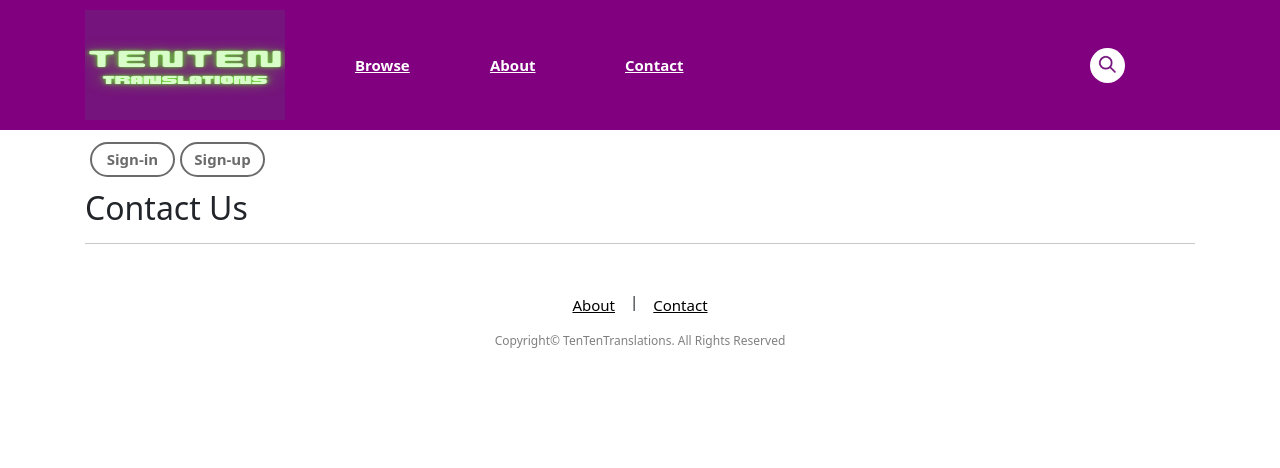
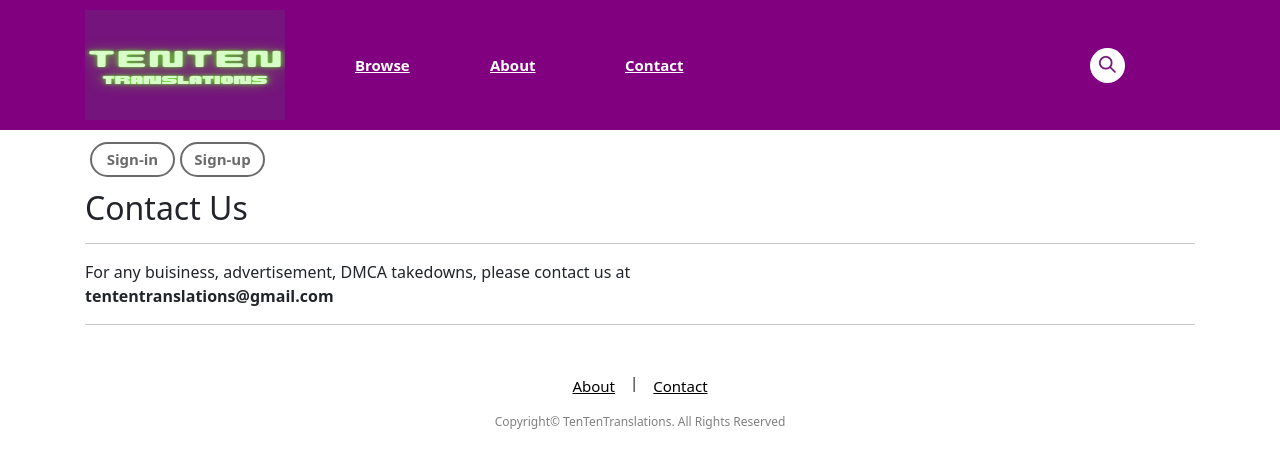
Before and after one commit to Jgooso/tententranslations, a Vue app in the folder vuefrontend/: page /#/contact in a window 1280 px wide. Shown: the top 468 px of the page. Built offline with nearby package versions, Linux system fonts and the light colour scheme; the HTML template or start-up script is replaced by a standard one.

Commit message:
Update Contact.vue

```diff
--- a/vuefrontend/src/views/Contact.vue
+++ b/vuefrontend/src/views/Contact.vue
@@ -1,6 +1,8 @@
 <template>
     <div class = 'content'>
         <h2>Contact Us</h2>
+        <hr>
+        <p>For any buisiness, advertisement, DMCA takedowns, please contact us at<br> <b>tententranslations@gmail.com</b></p>
         <hr>
 
     </div>
```
